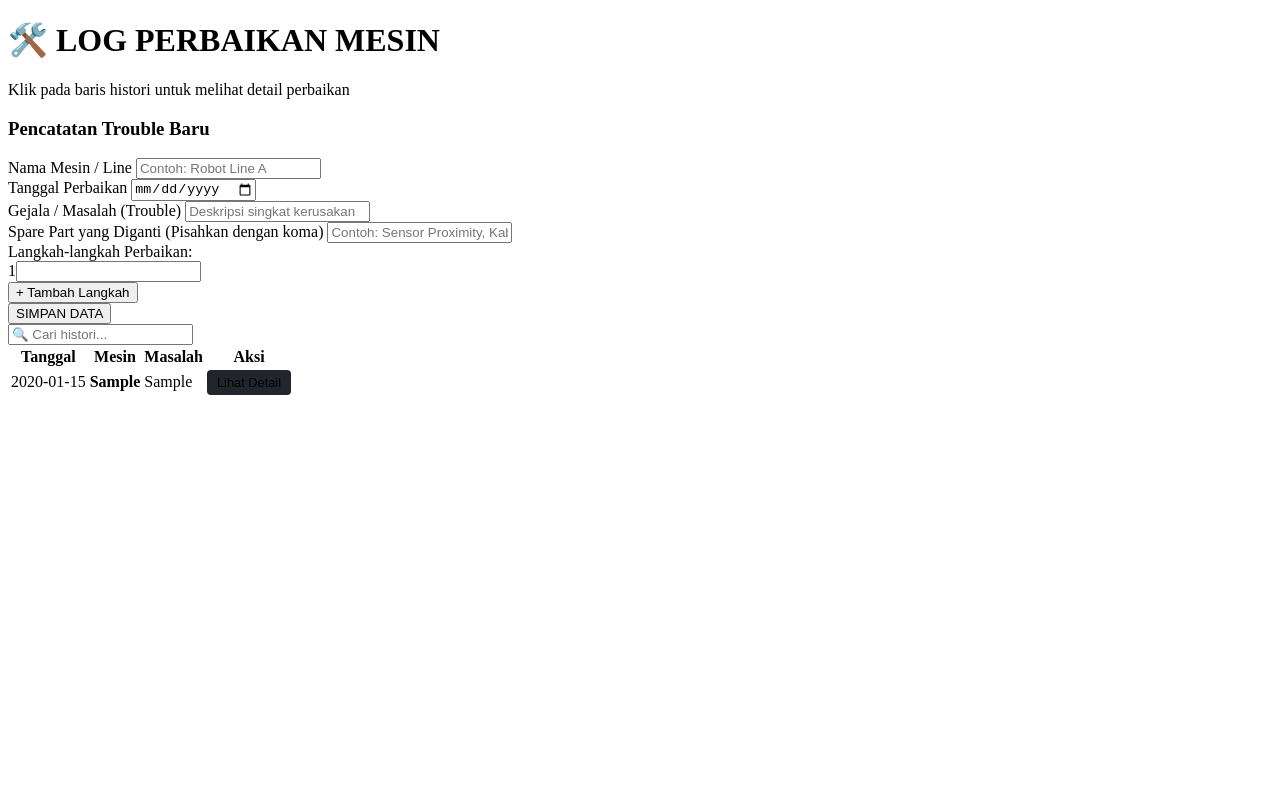
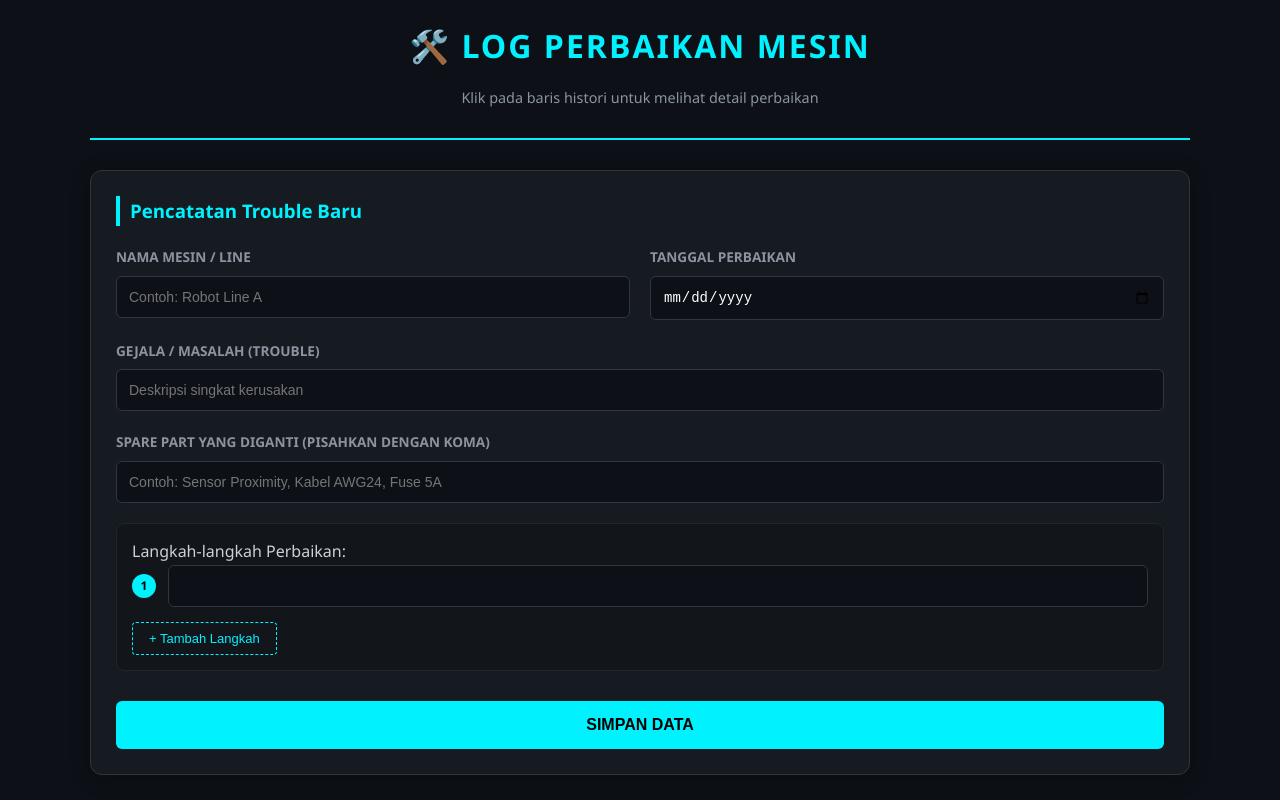
Before and after one commit to Jarz147/BukuCatatanMTC, a plain HTML site: page index.html in a window 1280 px wide. Both pictures are taken after typing "Sample", "2020-01-15", "Sample", "Sample", "Sample" into the empty fields and a click on the button "SIMPAN DATA". Shown: the top 800 px of the page. Drawn offline with Linux system fonts and the light colour scheme.

Commit message:
Update style.css

```diff
--- a/style.css
+++ b/style.css
@@ -1,52 +1,300 @@
-/* ... (Gunakan style dari kode sebelumnya, lalu tambahkan ini) ... */
+/* style.css */
+:root {
+    --bg-dark: #0d1117;
+    --card-bg: #161b22;
+    --primary-neon: #00f2ff;
+    --text-main: #c9d1d9;
+    --text-dim: #8b949e;
+    --border-color: #30363d;
+    --accent-yellow: #ffeb3b;
+    --danger: #f85149;
+}
 
-tr { cursor: pointer; transition: 0.2s; }
-tr:hover { background: rgba(0, 242, 255, 0.05); }
+body {
+    font-family: 'Segoe UI', Roboto, Helvetica, Arial, sans-serif;
+    background-color: var(--bg-dark);
+    color: var(--text-main);
+    margin: 0;
+    padding: 20px;
+    line-height: 1.6;
+}
+
+.container {
+    max-width: 1100px;
+    margin: auto;
+}
+
+header {
+    text-align: center;
+    margin-bottom: 30px;
+    border-bottom: 2px solid var(--primary-neon);
+    padding-bottom: 15px;
+}
+
+header h1 {
+    color: var(--primary-neon);
+    margin: 0;
+    letter-spacing: 2px;
+    text-transform: uppercase;
+}
+
+header p {
+    color: var(--text-dim);
+    font-size: 0.9em;
+}
+
+/* Form Section */
+.form-section {
+    background: var(--card-bg);
+    padding: 25px;
+    border-radius: 12px;
+    border: 1px solid var(--border-color);
+    margin-bottom: 30px;
+    box-shadow: 0 4px 20px rgba(0, 0, 0, 0.3);
+}
+
+.form-section h3 {
+    margin-top: 0;
+    color: var(--primary-neon);
+    border-left: 4px solid var(--primary-neon);
+    padding-left: 10px;
+    margin-bottom: 20px;
+}
+
+.main-grid {
+    display: grid;
+    grid-template-columns: 1fr 1fr;
+    gap: 20px;
+}
+
+.full-width { grid-column: span 2; }
+
+.input-group label {
+    display: block;
+    margin-bottom: 8px;
+    color: var(--text-dim);
+    font-size: 0.85em;
+    font-weight: bold;
+    text-transform: uppercase;
+}
+
+input {
+    width: 100%;
+    padding: 12px;
+    background: #0d1117;
+    border: 1px solid var(--border-color);
+    border-radius: 6px;
+    color: white;
+    box-sizing: border-box;
+    font-size: 14px;
+    transition: 0.3s;
+}
+
+input:focus {
+    outline: none;
+    border-color: var(--primary-neon);
+    box-shadow: 0 0 8px rgba(0, 242, 255, 0.2);
+}
+
+/* Dynamic Steps Styles */
+.steps-container {
+    background: rgba(0, 0, 0, 0.2);
+    padding: 15px;
+    border-radius: 8px;
+    border: 1px solid #21262d;
+}
+
+.step-item {
+    display: flex;
+    align-items: center;
+    gap: 12px;
+    margin-bottom: 10px;
+}
+
+.step-number {
+    background: var(--primary-neon);
+    color: #000;
+    width: 24px;
+    height: 24px;
+    display: flex;
+    align-items: center;
+    justify-content: center;
+    border-radius: 50%;
+    font-weight: bold;
+    font-size: 12px;
+    flex-shrink: 0;
+}
+
+.btn-add-step {
+    background: transparent;
+    color: var(--primary-neon);
+    border: 1px dashed var(--primary-neon);
+    padding: 8px 16px;
+    cursor: pointer;
+    border-radius: 4px;
+    margin-top: 5px;
+    font-size: 13px;
+    transition: 0.2s;
+}
+
+.btn-add-step:hover {
+    background: rgba(0, 242, 255, 0.1);
+}
+
+.btn-submit {
+    grid-column: span 2;
+    background: var(--primary-neon);
+    color: #000;
+    border: none;
+    padding: 15px;
+    font-weight: bold;
+    font-size: 1em;
+    border-radius: 6px;
+    cursor: pointer;
+    transition: 0.3s;
+    text-transform: uppercase;
+    margin-top: 10px;
+}
+
+.btn-submit:hover {
+    filter: brightness(1.1);
+    transform: translateY(-2px);
+    box-shadow: 0 5px 15px rgba(0, 242, 255, 0.3);
+}
+
+/* Search Bar */
+.search-section {
+    margin-bottom: 20px;
+}
+
+#searchInput {
+    font-size: 1em;
+    padding: 15px 25px;
+    border-radius: 50px;
+    background: var(--card-bg);
+}
+
+/* Table Styles */
+.table-section {
+    background: var(--card-bg);
+    border-radius: 12px;
+    border: 1px solid var(--border-color);
+    overflow: hidden;
+}
+
+table {
+    width: 100%;
+    border-collapse: collapse;
+}
+
+th, td {
+    padding: 15px;
+    text-align: left;
+    border-bottom: 1px solid var(--border-color);
+}
+
+th {
+    background: #21262d;
+    color: var(--primary-neon);
+    text-transform: uppercase;
+    font-size: 12px;
+    letter-spacing: 1px;
+}
+
+tr:last-child td { border-bottom: none; }
+
+tr:hover {
+    background: rgba(255, 255, 255, 0.02);
+    cursor: pointer;
+}
+
+.highlight-trouble {
+    color: var(--accent-yellow);
+    font-weight: 500;
+}
 
 .btn-view {
     background: #21262d;
     color: var(--primary-neon);
     border: 1px solid var(--primary-neon);
-    padding: 5px 10px;
+    padding: 6px 12px;
     border-radius: 4px;
-    font-size: 0.8em;
+    font-size: 12px;
+    cursor: pointer;
+    transition: 0.2s;
 }
 
-/* MODAL STYLES */
+.btn-view:hover {
+    background: var(--primary-neon);
+    color: #000;
+}
+
+/* Modal Styles */
 .modal {
     display: none;
     position: fixed;
     z-index: 1000;
     left: 0; top: 0;
     width: 100%; height: 100%;
-    background-color: rgba(0,0,0,0.8);
-    backdrop-filter: blur(5px);
+    background-color: rgba(0,0,0,0.85);
+    backdrop-filter: blur(6px);
 }
 
 .modal-content {
     background-color: var(--card-bg);
-    margin: 10% auto;
+    margin: 5% auto;
     padding: 30px;
     border: 1px solid var(--primary-neon);
-    width: 60%;
+    width: 90%;
+    max-width: 650px;
     border-radius: 15px;
-    box-shadow: 0 0 20px rgba(0, 242, 255, 0.2);
+    position: relative;
+    box-shadow: 0 0 30px rgba(0, 242, 255, 0.15);
 }
 
 .close-btn {
-    color: #aaa;
-    float: right;
-    font-size: 28px;
+    position: absolute;
+    right: 20px;
+    top: 15px;
+    color: var(--text-dim);
+    font-size: 30px;
     font-weight: bold;
     cursor: pointer;
 }
 
-.close-btn:hover { color: var(--primary-neon); }
+.close-btn:hover { color: var(--danger); }
 
-.detail-group { margin-top: 20px; }
-.detail-group h4 { color: var(--text-dim); margin-bottom: 5px; text-transform: uppercase; font-size: 0.8em; }
+.detail-group {
+    margin-top: 25px;
+    padding-bottom: 15px;
+    border-bottom: 1px solid #21262d;
+}
 
-.highlight-yellow { color: var(--accent-yellow); font-weight: bold; background: rgba(255, 235, 59, 0.1); padding: 5px 10px; border-radius: 4px; display: inline-block; }
+.detail-group:last-child { border-bottom: none; }
 
-.modal-step-list { padding-left: 20px; }
-.modal-step-list li { margin-bottom: 10px; border-bottom: 1px dashed #30363d; padding-bottom: 5px; }
+.detail-group h4 {
+    color: var(--primary-neon);
+    margin: 0 0 10px 0;
+    text-transform: uppercase;
+    font-size: 12px;
+    letter-spacing: 1px;
+}
+
+.highlight-yellow {
+    color: var(--accent-yellow);
+    font-weight: bold;
+    padding: 8px 12px;
+    background: rgba(255, 235, 59, 0.05);
+    border-radius: 4px;
+    display: inline-block;
+}
+
+.modal-step-list {
+    padding-left: 20px;
+    margin: 0;
+}
+
+.modal-step-list li {
+    margin-bottom: 12px;
+    color: var(--text-main);
+}
```
